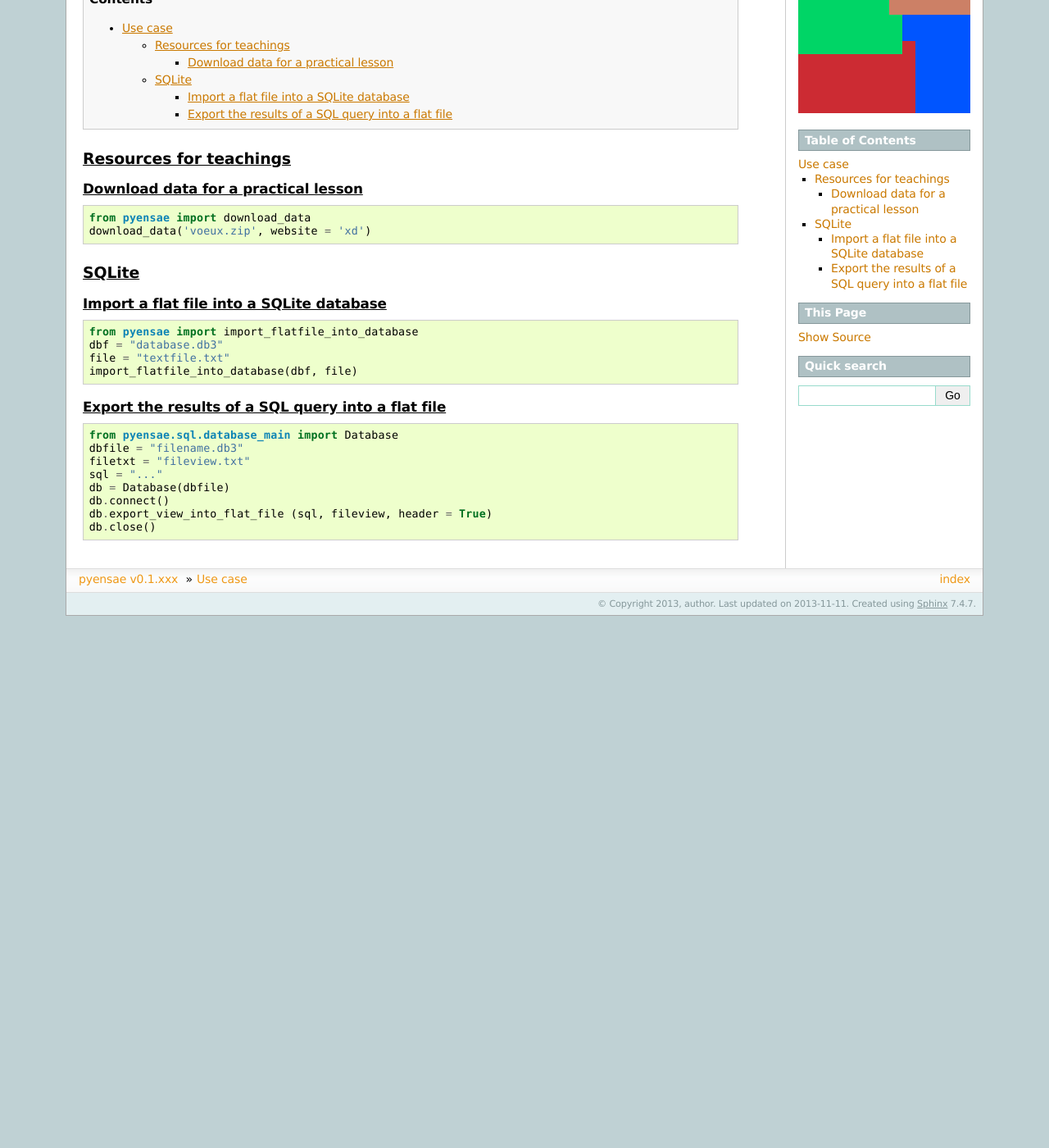
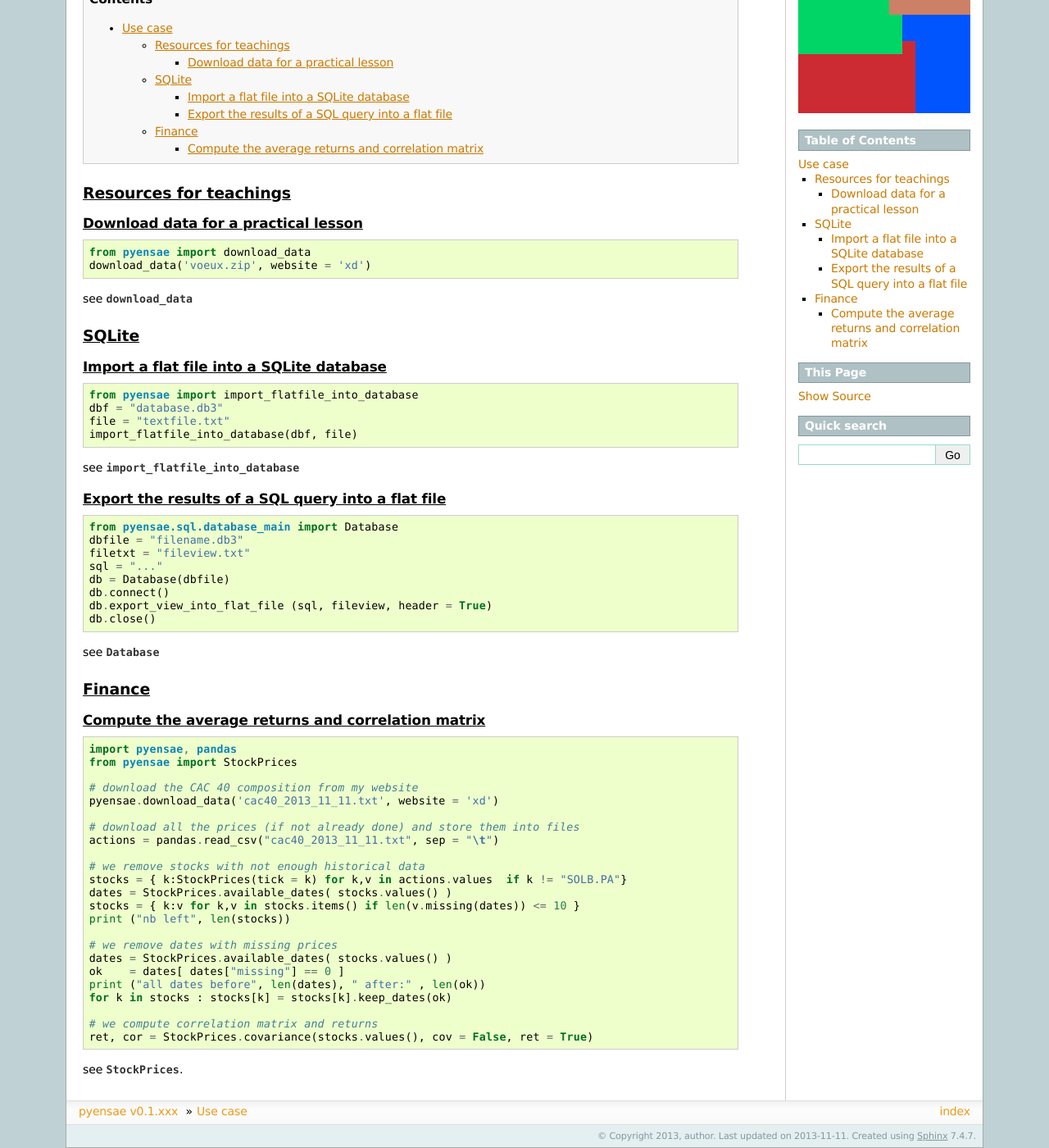
Before and after one commit to sdpython/pyensae, a Sphinx documentation site: the page built from _doc/sphinxdoc/source/usecase.rst, in a window 1280 px wide and 1400 px high, scrolled down 119 px. Shown: the whole window at 82% size. Built offline with Sphinx 7.4.7, drawn with Linux system fonts in a browser that asks for light colours; formulas are drawn with MathJax 3; before the commit the page ends 900 px from its top, so only the background shows below that.

Commit message:
new class StockPrices to download stock prices from yahoo

```diff
--- a/_doc/sphinxdoc/source/usecase.rst
+++ b/_doc/sphinxdoc/source/usecase.rst
@@ -19,7 +19,7 @@ Download data for a practical lesson
     from pyensae import download_data
     download_data('voeux.zip', website = 'xd')
 
-
+see :py:func:`download_data <resources.http_retrieve.download_data>`
 
 
 SQLite
@@ -35,6 +35,8 @@ Import a flat file into a SQLite database
     file = "textfile.txt"
     import_flatfile_into_database(dbf, file)
 
+see :py:func:`import_flatfile_into_database <sql.database_helper.import_flatfile_into_database>`
+
 
 Export the results of a SQL query into a flat file
 ++++++++++++++++++++++++++++++++++++++++++++++++++
@@ -49,3 +51,39 @@ Export the results of a SQL query into a flat file
     db.connect()
     db.export_view_into_flat_file (sql, fileview, header = True)
     db.close()
+
+see :py:func:`Database <sql.database_main.Database>`
+
+Finance
+-------
+
+Compute the average returns and correlation matrix
+++++++++++++++++++++++++++++++++++++++++++++++++++
+
+::
+
+    import pyensae, pandas
+    from pyensae import StockPrices
+
+    # download the CAC 40 composition from my website
+    pyensae.download_data('cac40_2013_11_11.txt', website = 'xd')
+
+    # download all the prices (if not already done) and store them into files
+    actions = pandas.read_csv("cac40_2013_11_11.txt", sep = "\t")
+
+    # we remove stocks with not enough historical data
+    stocks = { k:StockPrices(tick = k) for k,v in actions.values  if k != "SOLB.PA"}
+    dates = StockPrices.available_dates( stocks.values() )
+    stocks = { k:v for k,v in stocks.items() if len(v.missing(dates)) <= 10 }
+    print ("nb left", len(stocks))
+
+    # we remove dates with missing prices
+    dates = StockPrices.available_dates( stocks.values() )
+    ok    = dates[ dates["missing"] == 0 ]
+    print ("all dates before", len(dates), " after:" , len(ok))
+    for k in stocks : stocks[k] = stocks[k].keep_dates(ok)
+
+    # we compute correlation matrix and returns
+    ret, cor = StockPrices.covariance(stocks.values(), cov = False, ret = True)
+
+see :py:class:`StockPrices <finance.astock.StockPrices>`.
--- a/src/pyensae/__init__.py
+++ b/src/pyensae/__init__.py
@@ -16,3 +16,4 @@ def check( log = False):
 from .resources.http_retrieve import download_data
 from .sql.database_helper import import_flatfile_into_database
 from .file.file_helper import replace_comma_by_point
+from .finance.astock import StockPrices
```
Also changed, not shown: 2 other files.
